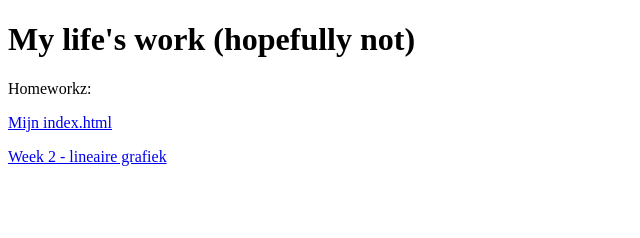
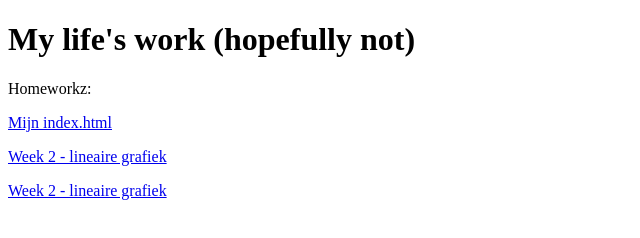
Before and after one commit to tteulings/data_processing, a plain HTML site: page index.html in a window 1280 px wide. Shown: the whole page, without its empty margins (0-640 px from the left). Drawn offline with Linux system fonts and the light colour scheme.

Commit message:
Update index.html

```diff
--- a/index.html
+++ b/index.html
@@ -13,5 +13,8 @@
 	<p>
 		<a href="https://tteulings.github.io/data_processing/Homework/week_2/graph.html">Week 2 - lineaire grafiek</a>
 	</p>
+	<p>
+		<a href="https://tteulings.github.io/data_processing/Homework/Week_3/barchart.html">Week 2 - lineaire grafiek</a>
+	</p>
 	</body>
 </html>
```
